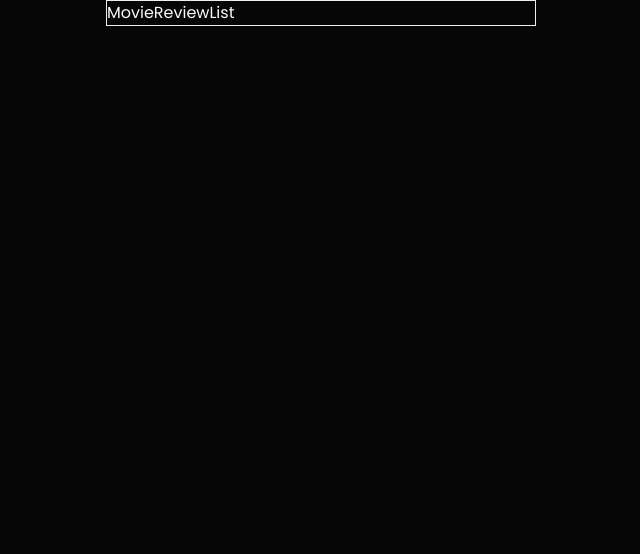
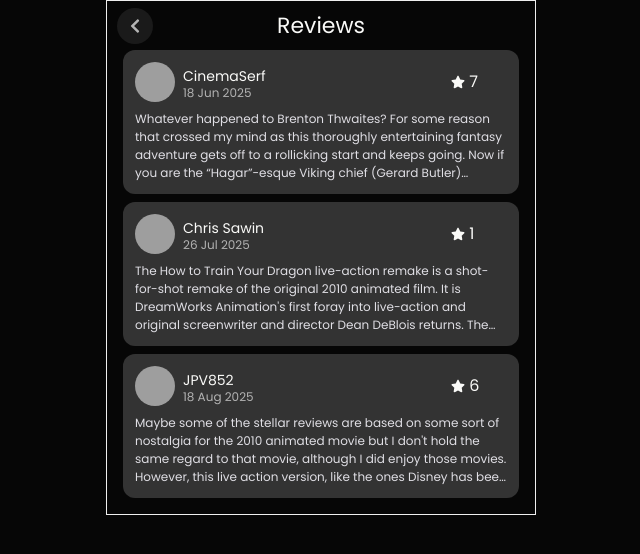
Before and after one commit to scseong/react-table-url-sync, a React (Vite) app: page /movies/1011477/reviews in a window 1280 px wide. Shown: the top 554 px of the page, without its empty margins (319-959 px from the left). Built offline with nearby package versions, Linux system fonts and the light colour scheme; no server answers; grey boxes are pictures that could not be loaded.

Commit message:
feat: 영화 리뷰 리스트 페이지 구현

```diff
--- /dev/null
+++ b/src/pages/MovieReviewList/index.module.scss
@@ -0,0 +1,6 @@
+.reviews {
+  padding: 0 $spacing-lg $spacing-lg;
+  display: flex;
+  flex-direction: column;
+  gap: $spacing-sm;
+}
--- a/src/pages/MovieReviewList/index.tsx
+++ b/src/pages/MovieReviewList/index.tsx
@@ -1,3 +1,38 @@
+import { useState, useEffect } from "react";
+import { useParams } from "react-router-dom";
+import PageHeader from "@/components/Common/PageHeader";
+import ReviewItem from "@/components/Review/ReviewItem";
+import getMovieReviews from "@/apis/getMovieReviews";
+import type { MovieReview } from "@/types/movies";
+import styles from "./index.module.scss";
+
 export default function MovieReviewList() {
-  return <div>MovieReviewList</div>;
+  const [reviews, setReviews] = useState<MovieReview[]>();
+  const { id: movieId } = useParams();
+
+  useEffect(() => {
+    const fetchMovieReviews = async (movieId?: string) => {
+      if (!movieId) {
+        setReviews([]);
+        return;
+      }
+
+      const res = await getMovieReviews(movieId);
+      setReviews(res);
+    };
+
+    fetchMovieReviews(movieId);
+  }, [movieId]);
+
+  // TODO: movieId null exception
+  if (!movieId) return null;
+
+  return (
+    <main>
+      <PageHeader title="reviews" prevPath={`/movies/${movieId}`} />
+      <section className={styles.reviews}>
+        {reviews?.map((review) => <ReviewItem review={review} />)}
+      </section>
+    </main>
+  );
 }
--- a/src/styles/global.scss
+++ b/src/styles/global.scss
@@ -2,7 +2,7 @@
 *, *::before, *::after {box-sizing:border-box;}
 :root {-webkit-tap-highlight-color:transparent;-webkit-text-size-adjust:100%;text-size-adjust:100%;cursor:default;line-height:1.5;overflow-wrap:break-word;-moz-tab-size:4;tab-size:4}
 html {font-size:62.5%}
-body {height:100dvh;background:$color-background;color:$color-text-primary;font-size:$font-size-md;font-family:'Poppins','Noto Sans KR',sans-serif;}
+body {min-height:100dvh;background:$color-background;color:$color-text-primary;font-size:$font-size-md;font-family:'Poppins','Noto Sans KR',sans-serif;}
 ul,ol {list-style: none;}
 img, picture, video, canvas, svg {display: block;max-width:100%;}
 button {background:none;border:0;cursor:pointer;}
```
